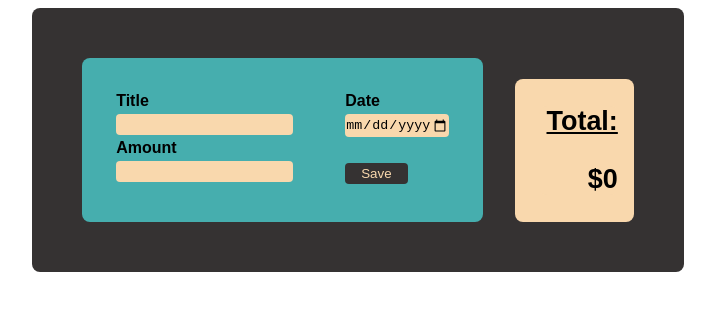
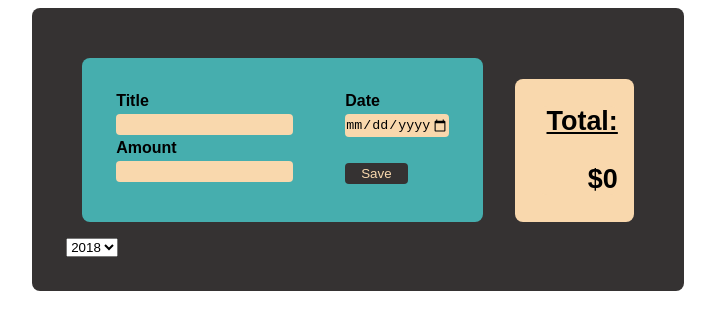
Before and after one commit to paula-zeman/expenses-manager, a React (Create React App) app: page / in a window 1280 px wide. Shown: the top 330 px of the page, without its empty margins (282-997 px from the left). Built offline with nearby package versions, Linux system fonts and the light colour scheme.

Commit message:
expense list filter is working

```diff
--- a/src/Components/Container.js
+++ b/src/Components/Container.js
@@ -28,7 +28,8 @@ const Container = () => {
         </div>
       </div>
       <div className="expense-list">
-          <ExpenseList expenses={expenses}/>
+          <ExpenseList expenses={expenses}
+          />
       </div>
     </div>
   )
--- /dev/null
+++ b/src/Components/ExpenseFilter.js
@@ -0,0 +1,22 @@
+import React from "react";
+
+const ExpenseFilter = (props) => {
+
+  const selectedYear = (event) => {
+    props.filterYear(event.target.value)
+  }
+
+  return (
+    <div className="filter">
+      <select onChange={selectedYear}>
+        <option value="2018">2018</option>
+        <option value="2019">2019</option>
+        <option value="2020">2020</option>
+        <option value="2021">2021</option>
+        <option value="2022">2022</option>
+      </select>
+    </div>
+  );
+}
+
+export default ExpenseFilter;
--- a/src/Components/ExpenseList.js
+++ b/src/Components/ExpenseList.js
@@ -1,12 +1,28 @@
 import ExpenseItem from "./ExpenseItem";
+import ExpenseFilter from "./ExpenseFilter";
+import React, {useState} from 'react';
 
 
 
 const ExpenseList = (props) => {
 
+  const [filteredYear, setFilteredYear] = useState('2022');
+
+  const addFilterHandler = (year) => {
+    setFilteredYear(year);
+  };
+
+  const filteredExpenseList = props.expenses.filter(expense => {
+    return expense.date.getFullYear().toString() === filteredYear;
+  });
+
+
 return (
   <div>
-  {props.expenses.map((expense) => (
+    <div>
+      <ExpenseFilter filterYear={addFilterHandler}/>
+    </div>
+  {filteredExpenseList.map((expense) => (
       <ExpenseItem
       key={expense.id}
       title={expense.title}
```
